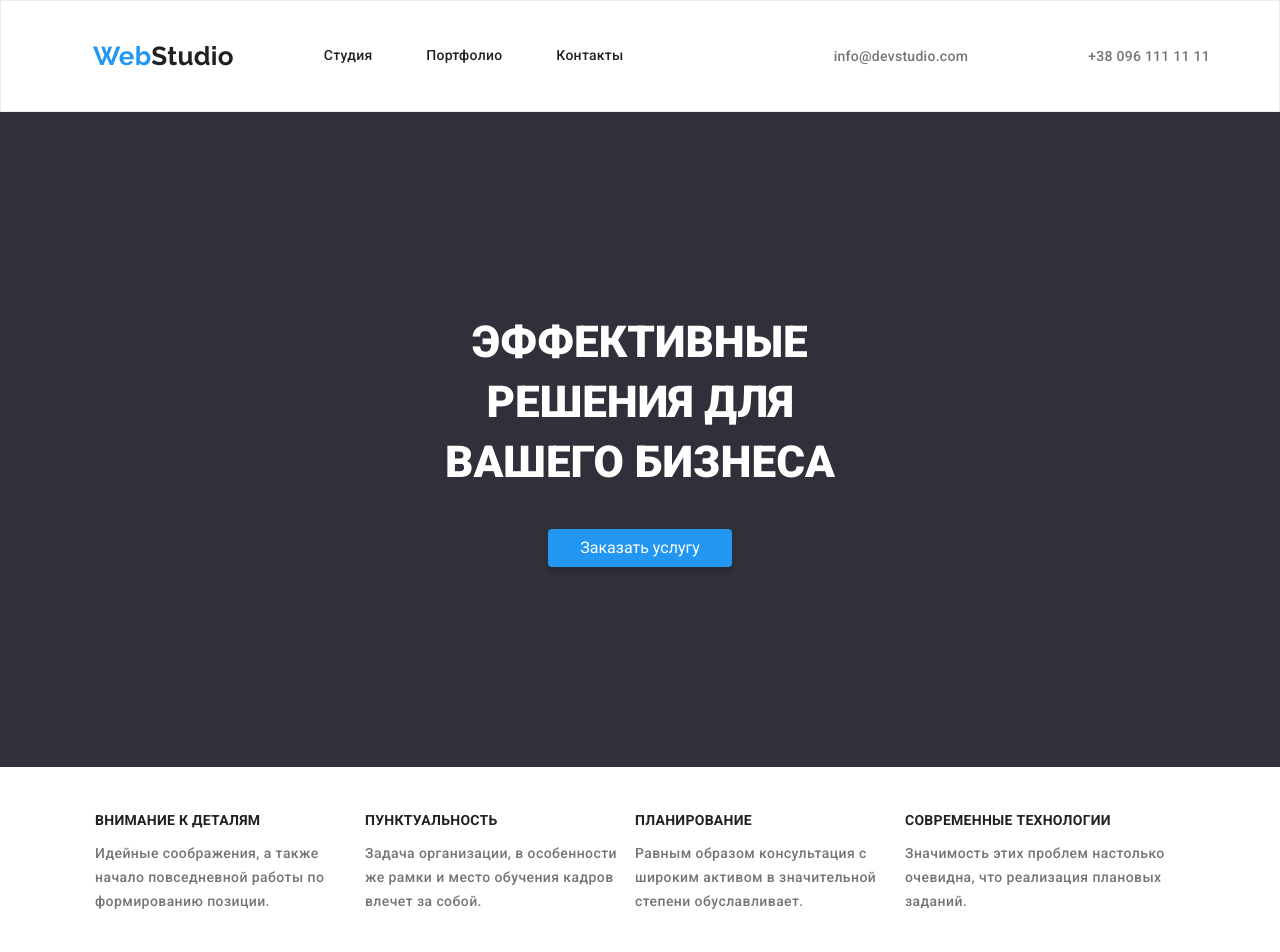
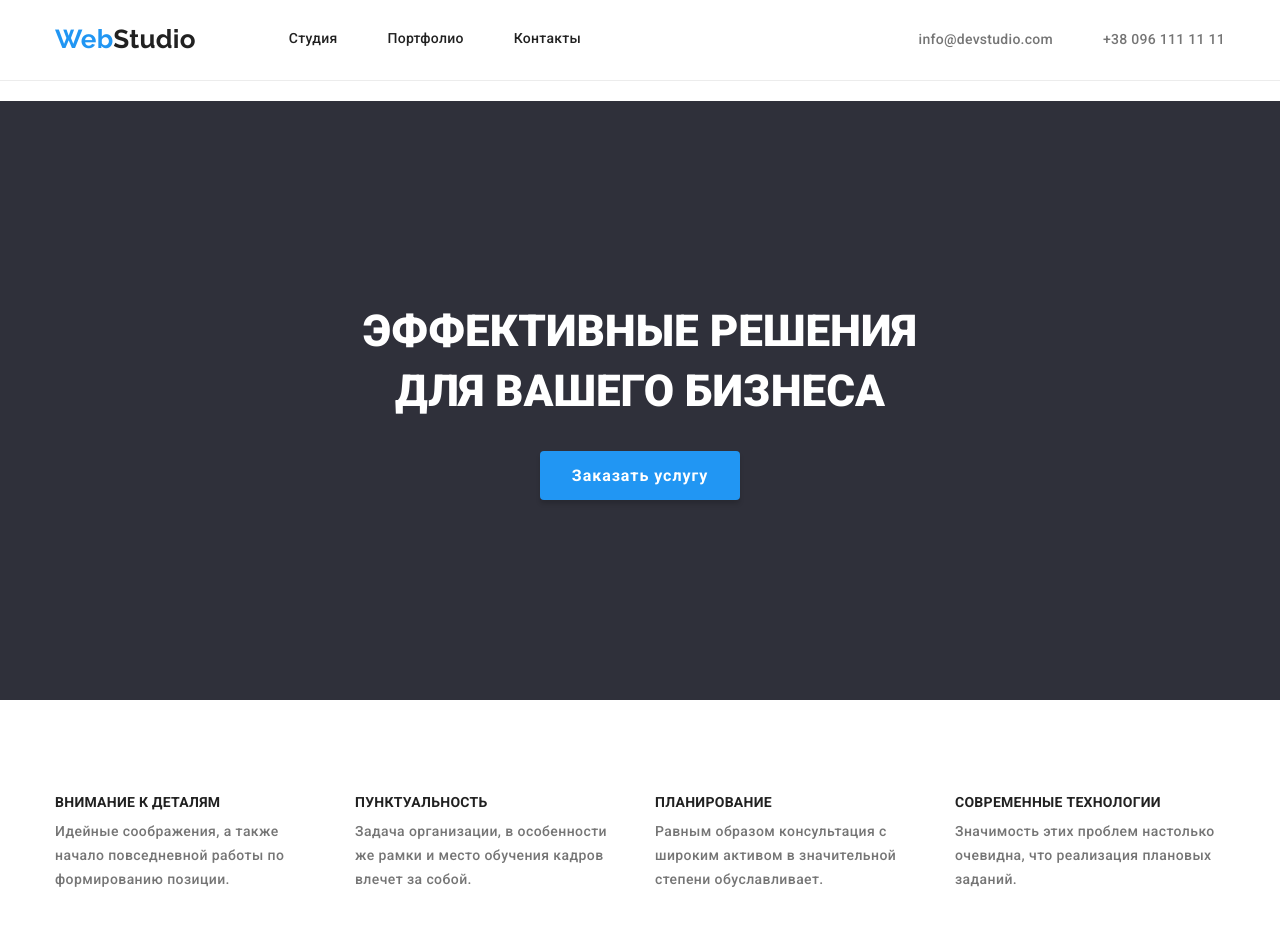
Before and after one commit to KseniaV13/goit-markup-hw-03, a plain HTML site: page index.html in a window 1280 px wide. Shown: the top 952 px of the page. Drawn offline with nearby package versions, Linux system fonts and the light colour scheme.

Commit message:
add changes after code review

```diff
--- a/css/style.css
+++ b/css/style.css
@@ -1,6 +1,15 @@
-/*удалить маркери списков*/
+/*сброс стилей*/
 ul {
   list-style: none;
+  margin: 0;
+  padding: 0;
+}
+p,
+h1,
+h2,
+h3,
+h4 {
+  margin: 0;
 }
 
 :root {
@@ -15,72 +24,66 @@ ul {
 }
 
 /*Шапка меню*/
-
+.section {
+  padding-bottom: 94px;
+  padding-top: 94px;
+}
 .body {
   font-family: 'Roboto', sans-serif;
   background: var(--while-color);
 }
 .container {
   width: 1200px;
+  padding: 0px 15px;
   margin: auto;
-  padding: 15px;
 }
 
-.main-naw {
+.main-nav {
   display: flex;
+  justify-content: space-between;
   align-items: center;
 }
 .logo-header {
-  box-sizing: border-box;
-  font-family: Raleway;
+  display: block;
+  font-family: Raleway, sans-serif;
   font-size: 26px;
   line-height: 1.19;
   text-decoration: none;
-  padding-bottom: 24px;
-  padding-top: 25px;
-  margin-left: 38px;
   color: var(--black-color);
 }
 .logo-header .web-header {
   color: var(--pretty-color);
 }
-
-.header .studio-a:visited {
+.header .active:visited {
   color: var(--pretty-color);
 }
-
 .header .logo-header:hover {
   color: var(--black-color);
-}
-
-.header .portfolio-a:visited {
-  color: var(--pretty-color);
 }
 
 .list-header {
   display: flex;
   align-items: center;
 }
-.list-header-menu > li {
-  display: inline-block;
-  font-size: 14px;
-  line-height: 1.14;
-  font-weight: 500;
-  letter-spacing: 0.02em;
-  margin-left: 50px;
+.list-header-menu {
+  display: flex;
+  margin-left: 93px;
+}
+.list-header-menu > li:not(:last-child) {
+  margin-right: 50px;
+}
+.list-header-contacts {
+  display: flex;
+}
+.list-header-contacts > li:not(:last-child) {
+  margin-right: 50px;
 }
 
-.list-header-contacts {
-  display: flex;
-  margin-left: auto;
-  margin-left: 50px;
-}
 .list-header-contacts > li {
   font-size: 14px;
   line-height: 1.14;
   font-weight: 500;
   letter-spacing: 0.02em;
-  margin-left: 120px;
 }
 .header {
   font-weight: 500;
@@ -91,19 +94,18 @@ ul {
   line-height: 1.14;
   font-weight: 500;
   letter-spacing: 0.02em;
-  border: 1px solid #ececec;
+  border-bottom: 1px solid #ececec;
+  margin-bottom: 20px;
+  padding: 24px 0px 25px;
 }
 
-.list-header {
-  align-items: center;
-  margin: 0px;
-  padding: 0px;
-}
-.list-header a {
+.list-header a,
+.list-header-contacts a {
   color: #212121;
   text-decoration: none;
 }
-.list-header a:hover {
+.list-header a:hover,
+.list-header-contacts a:hover {
   color: var(--pretty-color);
 }
 
@@ -111,10 +113,6 @@ a.contacts {
   font-size: 14px;
   line-height: 24px;
   color: var(--grey-color);
-}
-
-.nav-list a:hover {
-  color: var(--pretty-color);
 }
 
 /*герой студия*/
@@ -135,14 +133,11 @@ a.contacts {
 .hero {
   padding-top: 200px;
   padding-bottom: 200px;
-  padding-left: 400px;
-  padding-right: 400px;
   text-align: center;
   background: var(--dark-gray-color);
 }
 
 .title-main-bold {
-  margin-top: 0;
   font-style: normal;
   font-weight: 900;
   text-transform: uppercase;
@@ -151,27 +146,36 @@ a.contacts {
   line-height: 1.364em;
   text-align: center;
   color: var(--while-color);
+  margin-bottom: 30px;
 }
 .button {
   cursor: pointer;
+  font-weight: bold;
+  font-style: normal;
+  padding: 9.63px 32px;
+  font-size: 16px;
+  line-height: 30px;
+  letter-spacing: 0.06em;
   background: var(--pretty-color);
   color: var(--while-color);
   box-shadow: 0px 4px 4px rgba(0, 0, 0, 0.15);
   border-radius: 4px;
   border: none;
-  padding: 10px 32px;
 }
 
 /*4 пункта*/
-.nav-list-content {
-}
+
 .nav-list {
   display: flex;
   flex-wrap: wrap;
 }
 
-.nav-list .nav-list-title {
-  width: 270px;
+.nav-list-title {
+  flex-basis: calc((100% - 90px) / 4);
+  margin-right: 30px;
+}
+.nav-list-title:last-child {
+  margin: 0;
 }
 .nav-list > li {
   display: inline-block;
@@ -196,6 +200,7 @@ a.contacts {
   line-height: 16px;
   color: var(--black-color);
   text-transform: uppercase;
+  margin-bottom: 10px;
 }
 .title-description {
   font-style: normal;
@@ -210,11 +215,13 @@ a.contacts {
   font-size: 18px;
   line-height: 2;
   color: var(--black-color);
+  margin: 0;
 }
 .card-description {
   font-size: 16px;
   line-height: 1.875;
   color: var(--grey-color);
+  margin: 0;
 }
 
 /*занятие*/
@@ -223,15 +230,19 @@ a.contacts {
   line-height: 42px;
   color: var(--black-color);
   text-align: center;
+  margin-top: 94px;
+  margin-bottom: 50px;
 }
 .work-list {
   display: flex;
   flex-wrap: wrap;
 }
 .work-image {
-  padding-right: 30px;
-  padding-bottom: 30px;
   flex-basis: calc((100% - 60px) / 3);
+  margin-right: 30px;
+}
+.work-image:last-child {
+  margin-right: 0;
 }
 
 /*Команда*/
@@ -245,10 +256,11 @@ a.contacts {
   flex-wrap: wrap;
 }
 .our-team-o {
+  flex-basis: calc((100% - 90px) / 4);
   margin-right: 30px;
-  margin-bottom: 30px;
-  flex-basis: calc((100% - 120px) / 4);
-  padding: 0px 0px 94px 0px;
+}
+.our-team-o:last-child {
+  margin-right: 0;
 }
 .our-list {
   text-align: center;
@@ -256,13 +268,15 @@ a.contacts {
   background: var(--while-color);
   box-shadow: 0px 1px 3px rgba(0, 0, 0, 0.12), 0px 1px 1px rgba(0, 0, 0, 0.14), 0px 2px 1px rgba(0, 0, 0, 0.2);
   border-radius: 0px 0px 4px 4px;
+  padding-top: 30px;
+  padding-bottom: 30px;
 }
 .title-team {
-  padding: 94px 0px 50px 0px;
   font-size: 36px;
   line-height: 42px;
   color: var(--black-color);
   text-align: center;
+  margin-bottom: 50px;
 }
 .name {
   font-weight: 500;
@@ -275,14 +289,16 @@ a.contacts {
   font-size: 16px;
   line-height: 19px;
   color: var(--grey-color);
+  margin-top: 10px;
 }
 
 /*Кнопки*/
 .all-button-portfolio {
-  text-align: center;
+  display: flex;
+  justify-content: center;
+  margin-bottom: 50px;
 }
 .all-button-portfolio > li {
-  display: inline-block;
   text-align: center;
   font-size: 16px;
   line-height: 1.625;
@@ -297,7 +313,6 @@ a.contacts {
   font-weight: 500;
   color: var(--black-color);
   border: none;
-  margin: 94px 0px 0px 0px;
 }
 .all-button:hover {
   color: var(--while-color);
@@ -323,20 +338,23 @@ a.contacts {
   margin-bottom: 0;
 }
 .card-content {
-  padding: 20px 24px;
   border: 1px solid #eeeeee;
   background: var(--while-color);
+  padding: 20px 24px;
 }
 img {
   display: block;
   max-width: 100%;
   height: auto;
+  width: 100%;
 }
 
 /*Футер*/
 .address {
   background: var(--dark-gray-color);
   border: none;
+  padding-top: 60px;
+  padding-bottom: 60px;
 }
 
 .address .logo:hover {
@@ -353,9 +371,9 @@ img {
   font-size: 26px;
   text-decoration: none;
   color: var(--while-color);
-  padding: 60px 0px 0px 38px;
+  width: 145px;
 
-  width: 145px;
+  margin-bottom: 20px;
 }
 .logo .web {
   color: var(--pretty-color);
@@ -374,3 +392,7 @@ img {
   color: var(--footer-contacts-color);
   text-decoration: none;
 }
+
+.adress-list > li:not(:last-child) {
+  margin-bottom: 9px;
+}
--- a/index.html
+++ b/index.html
@@ -14,20 +14,20 @@
   <!--Шапка меню-->
   <body class="body">
     <header class="header">
-      <div class="container main-naw">
-        <a class="logo-header" href="./index.html"><span class="web-header">Web</span>Studio</a>
+      <div class="container main-nav">
         <nav class="list-header">
+          <a class="logo-header" href="./index.html"><span class="web-header">Web</span>Studio</a>
           <ul class="list-header-menu">
-            <li><a class="studio-a" href="#">Студия</a></li>
-            <li><a class="active" href="./portfolio.html">Портфолио</a></li>
-            <li><a href="#address">Контакты</a></li>
-          </ul>
-
-          <ul class="list-header-contacts">
-            <li><a class="contacts" href="mailto:info@devstudio.com">info@devstudio.com</a></li>
-            <li><a class="contacts" href="tel:+380961111111">+38 096 111 11 11</a></li>
+            <li><a class="active link" href="#">Студия</a></li>
+            <li><a class="link" href="./portfolio.html">Портфолио</a></li>
+            <li><a class="link" href="#address">Контакты</a></li>
           </ul>
         </nav>
+
+       <ul class="list-header-contacts">
+          <li><a class="contacts link" href="mailto:info@devstudio.com">info@devstudio.com</a></li>
+          <li><a class="contacts link" href="tel:+380961111111">+38 096 111 11 11</a></li>
+        </ul>
       </div>
     </header>
 
@@ -35,8 +35,8 @@
       <!--Герой-->
 
       <section class="hero">
-        <div class="main">
-          <h1 class="title-main-bold">Эффективные решения для вашего бизнеса</h1>
+        <div class="container main">
+          <h1 class="title-main-bold">Эффективные решения <br>для вашего бизнеса</br></h1>
           <button class="button" type="button">Заказать услугу</button>
         </div>
       </section>
@@ -71,10 +71,10 @@
             </li>
           </ul>
         </div>
-      </section>
+
 
       <!--Занятие-->
-      <section>
+
         <div class="container">
           <h2 class="work">Чем мы занимаемся</h2>
           <ul class="work-list">
@@ -92,7 +92,7 @@
       </section>
 
       <!--Команда-->
-      <section class="our-team">
+      <section class="section our-team">
         <div class="container">
           <h2 class="title-team">Наша команда</h2>
           <ul class="title-team-list">
@@ -135,7 +135,7 @@
         <a class="logo" href="./"> <span class="web">Web</span>Studio</a>
 
         <address>
-          <ul>
+          <ul class="adress-list">
             <li><p class="paragraph">г. Киев, пр-т Леси Украинки, 26</p></li>
             <li><a class="contact-footer" href="mailto:info@example.com">info@example.com</a></li>
             <li><a class="contact-footer" href="tel:+380991111111">+38 099 111 11 11</a></li>
```
Also changed, not shown: portfolio.html (+13 -16 lines), 1 other file.
